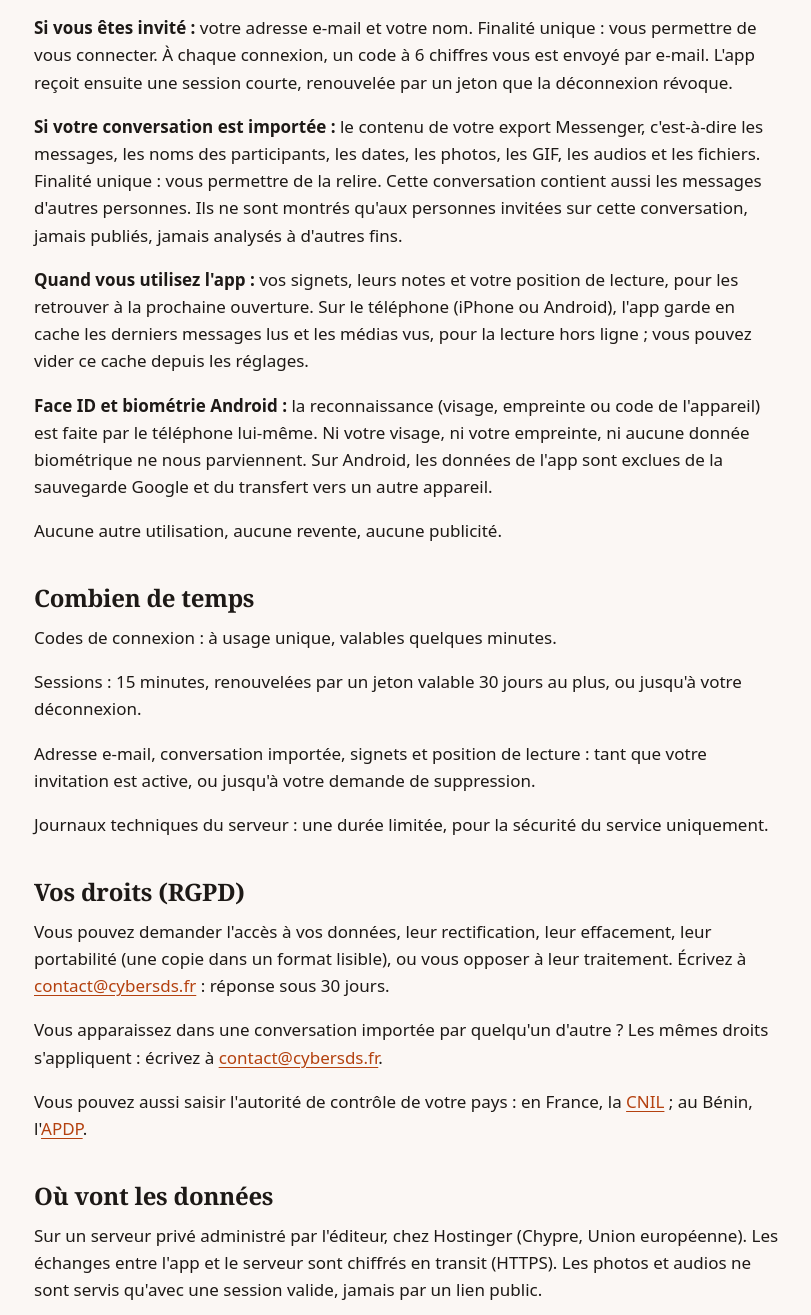
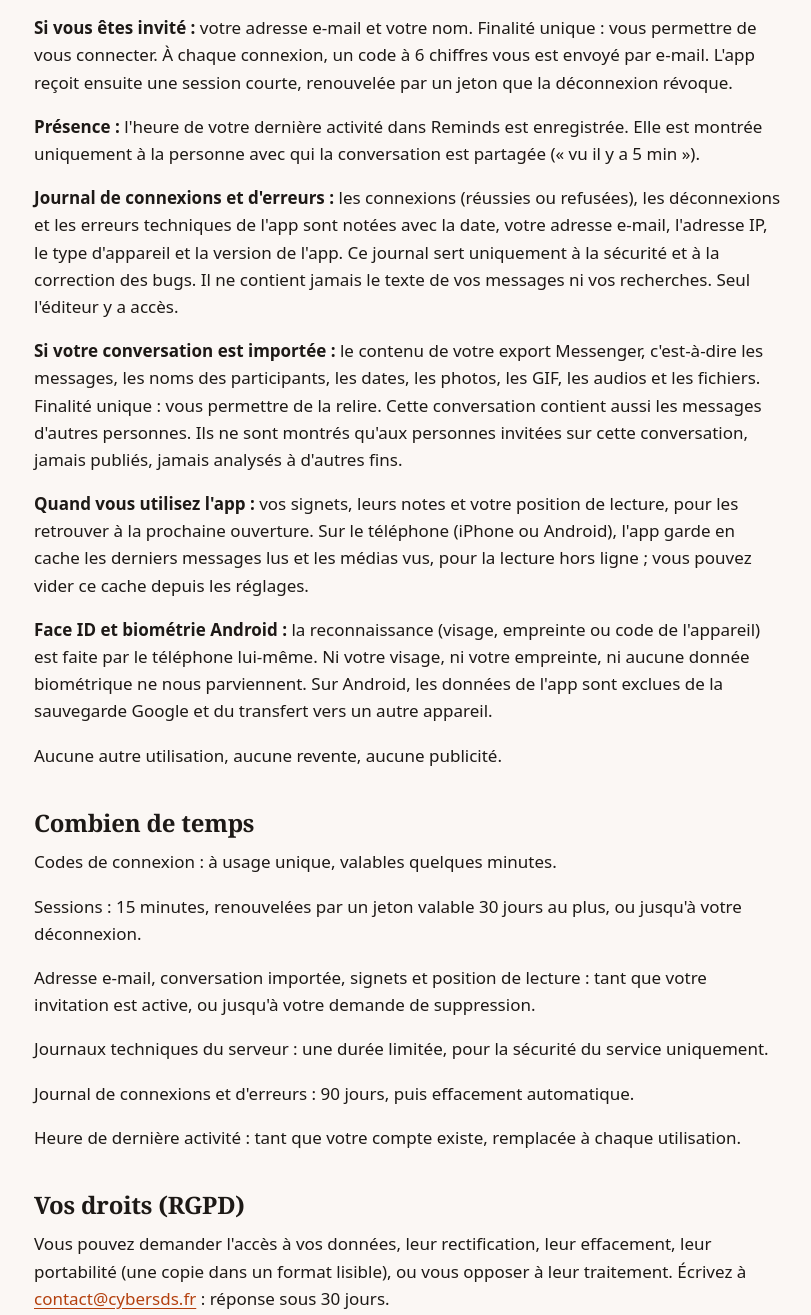
Before and after one commit to predator229/reminds_siteweb, a plain HTML site: page confidentialite.html in a window 1280 px wide. Shown: the part 607-1922 px from the top of the page, without its empty margins (78-889 px from the left). Drawn offline with Linux system fonts and the light colour scheme.

Commit message:
docs: privacy page covers presence and the connection/error journal

```diff
--- a/confidentialite.html
+++ b/confidentialite.html
@@ -57,6 +57,8 @@
         <h2>Ce qui est collecté, et pourquoi</h2>
         <p><strong>Si vous visitez ce site :</strong> rien. Aucun cookie, aucun traceur, aucune mesure d'audience. Votre choix de thème clair ou sombre reste dans votre navigateur et n'est jamais envoyé. Comme tout serveur web, le serveur garde des journaux techniques (adresse IP, page demandée, date), pour sa seule sécurité.</p>
         <p><strong>Si vous êtes invité :</strong> votre adresse e-mail et votre nom. Finalité unique : vous permettre de vous connecter. À chaque connexion, un code à 6 chiffres vous est envoyé par e-mail. L'app reçoit ensuite une session courte, renouvelée par un jeton que la déconnexion révoque.</p>
+        <p><strong>Présence :</strong> l'heure de votre dernière activité dans Reminds est enregistrée. Elle est montrée uniquement à la personne avec qui la conversation est partagée (« vu il y a 5 min »).</p>
+        <p><strong>Journal de connexions et d'erreurs :</strong> les connexions (réussies ou refusées), les déconnexions et les erreurs techniques de l'app sont notées avec la date, votre adresse e-mail, l'adresse IP, le type d'appareil et la version de l'app. Ce journal sert uniquement à la sécurité et à la correction des bugs. Il ne contient jamais le texte de vos messages ni vos recherches. Seul l'éditeur y a accès.</p>
         <p><strong>Si votre conversation est importée :</strong> le contenu de votre export Messenger, c'est-à-dire les messages, les noms des participants, les dates, les photos, les GIF, les audios et les fichiers. Finalité unique : vous permettre de la relire. Cette conversation contient aussi les messages d'autres personnes. Ils ne sont montrés qu'aux personnes invitées sur cette conversation, jamais publiés, jamais analysés à d'autres fins.</p>
         <p><strong>Quand vous utilisez l'app :</strong> vos signets, leurs notes et votre position de lecture, pour les retrouver à la prochaine ouverture. Sur le téléphone (iPhone ou Android), l'app garde en cache les derniers messages lus et les médias vus, pour la lecture hors ligne ; vous pouvez vider ce cache depuis les réglages.</p>
         <p><strong>Face ID et biométrie Android :</strong> la reconnaissance (visage, empreinte ou code de l'appareil) est faite par le téléphone lui-même. Ni votre visage, ni votre empreinte, ni aucune donnée biométrique ne nous parviennent. Sur Android, les données de l'app sont exclues de la sauvegarde Google et du transfert vers un autre appareil.</p>
@@ -66,6 +68,8 @@
         <p>Sessions : 15 minutes, renouvelées par un jeton valable 30 jours au plus, ou jusqu'à votre déconnexion.</p>
         <p>Adresse e-mail, conversation importée, signets et position de lecture : tant que votre invitation est active, ou jusqu'à votre demande de suppression.</p>
         <p>Journaux techniques du serveur : une durée limitée, pour la sécurité du service uniquement.</p>
+        <p>Journal de connexions et d'erreurs : 90 jours, puis effacement automatique.</p>
+        <p>Heure de dernière activité : tant que votre compte existe, remplacée à chaque utilisation.</p>
         <h2>Vos droits (RGPD)</h2>
         <p>Vous pouvez demander l'accès à vos données, leur rectification, leur effacement, leur portabilité (une copie dans un format lisible), ou vous opposer à leur traitement. Écrivez à <a href="mailto:contact@cybersds.fr">contact@cybersds.fr</a> : réponse sous 30 jours.</p>
         <p>Vous apparaissez dans une conversation importée par quelqu'un d'autre ? Les mêmes droits s'appliquent : écrivez à <a href="mailto:contact@cybersds.fr">contact@cybersds.fr</a>.</p>
```
